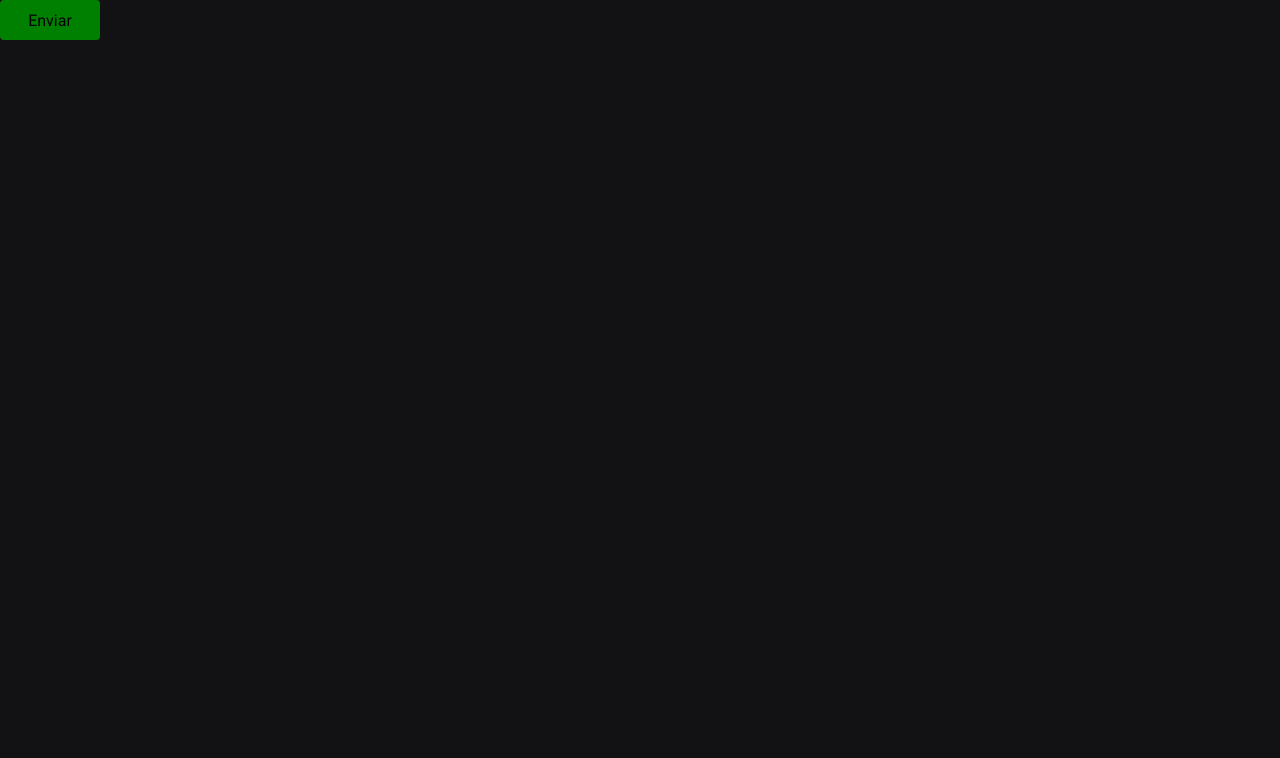
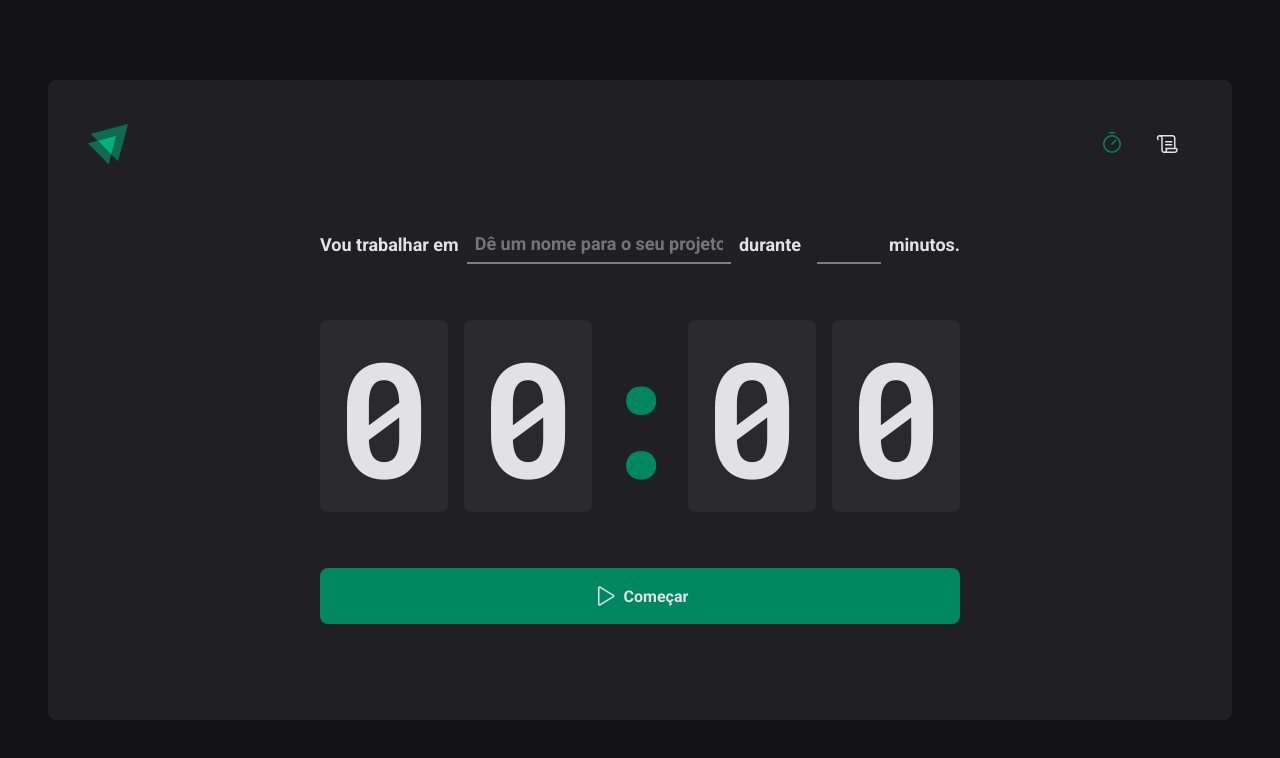
Before and after one commit to gustavobtflores/pomodoro-rocket, a React (Vite) app: page / in a window 1280 px wide. Shown: the top 758 px of the page. Built offline with nearby package versions, Linux system fonts and the light colour scheme.

Commit message:
Adds app routes with react-router-dom; Home and History structure (HTML + CSS) complete;

```diff
--- a/package.json
+++ b/package.json
@@ -10,8 +10,12 @@
     "lint": "eslint src --ext .ts,.tsx"
   },
   "dependencies": {
+    "eslint-plugin-prettier": "^4.2.1",
+    "phosphor-react": "^1.4.1",
+    "prettier": "^2.7.1",
     "react": "^18.2.0",
     "react-dom": "^18.2.0",
+    "react-router-dom": "^6.3.0",
     "styled-components": "^5.3.5"
   },
   "devDependencies": {
--- a/src/App.tsx
+++ b/src/App.tsx
@@ -1,13 +1,16 @@
 import { ThemeProvider } from 'styled-components'
-import { Button } from './components/Button'
 import { GlobalStyle } from './styles/global'
 import { defaultTheme } from './styles/themes/default'
+import { BrowserRouter } from 'react-router-dom'
+import { Router } from './Router'
 
 function App() {
   return (
     <ThemeProvider theme={defaultTheme}>
+      <BrowserRouter>
+        <Router />
+      </BrowserRouter>
       <GlobalStyle />
-      <Button variant="success" />
     </ThemeProvider>
   )
 }
--- /dev/null
+++ b/src/Router.tsx
@@ -0,0 +1,15 @@
+import { Routes, Route } from 'react-router-dom'
+import { Home } from './pages/Home'
+import { History } from './pages/History'
+import { DefaultLayout } from './layouts/DefaultLayout'
+
+export function Router() {
+  return (
+    <Routes>
+      <Route path="/" element={<DefaultLayout />}>
+        <Route path="/" element={<Home />} />
+        <Route path="/history" element={<History />} />
+      </Route>
+    </Routes>
+  )
+}
--- /dev/null
+++ b/src/components/Header/index.tsx
@@ -0,0 +1,20 @@
+import { HeaderContainer } from './styles'
+import { Timer, Scroll } from 'phosphor-react'
+import igniteLogo from '../../assets/logo.svg'
+import { NavLink } from 'react-router-dom'
+
+export function Header() {
+  return (
+    <HeaderContainer>
+      <img src={igniteLogo} alt="" />
+      <nav>
+        <NavLink to="/" title="Timer">
+          <Timer size={24} />
+        </NavLink>
+        <NavLink to="/history" title="Histórico">
+          <Scroll size={24} />
+        </NavLink>
+      </nav>
+    </HeaderContainer>
+  )
+}
--- /dev/null
+++ b/src/components/Header/styles.ts
@@ -0,0 +1,36 @@
+import styled from 'styled-components'
+
+export const HeaderContainer = styled.div`
+  display: flex;
+  justify-content: space-between;
+  align-items: center;
+
+  nav {
+    display: flex;
+    gap: 0.5rem;
+
+    a {
+      width: 3rem;
+      height: 3rem;
+
+      display: flex;
+      justify-content: center;
+      align-items: center;
+
+      color: ${(props) => props.theme['gray-100']};
+
+      border-top: 3px solid transparent;
+      border-bottom: 3px solid transparent;
+
+      transition: border 0.2s ease;
+
+      &:hover {
+        border-bottom-color: ${(props) => props.theme['green-300']};
+      }
+
+      &.active {
+        color: ${(props) => props.theme['green-500']};
+      }
+    }
+  }
+`
--- /dev/null
+++ b/src/layouts/DefaultLayout/index.tsx
@@ -0,0 +1,12 @@
+import { Outlet } from 'react-router-dom'
+import { Header } from '../../components/Header'
+import { LayoutContainer } from './styles'
+
+export function DefaultLayout() {
+  return (
+    <LayoutContainer>
+      <Header />
+      <Outlet />
+    </LayoutContainer>
+  )
+}
--- /dev/null
+++ b/src/layouts/DefaultLayout/styles.ts
@@ -0,0 +1,14 @@
+import styled from 'styled-components'
+
+export const LayoutContainer = styled.div`
+  max-width: 74rem;
+  height: calc(100vh - 10rem);
+  margin: 5rem auto;
+  padding: 2.5rem;
+
+  background: ${(props) => props.theme['gray-800']};
+  border-radius: 8px;
+
+  display: flex;
+  flex-direction: column;
+`
--- /dev/null
+++ b/src/pages/History/index.tsx
@@ -0,0 +1,30 @@
+import { HistoryContainer, HistoryList } from './styles'
+
+export function History() {
+  return (
+    <HistoryContainer>
+      <h1>Meu histórico</h1>
+
+      <HistoryList>
+        <table>
+          <thead>
+            <tr>
+              <th>Tarefa</th>
+              <th>Duração</th>
+              <th>Início</th>
+              <th>Status</th>
+            </tr>
+          </thead>
+          <tbody>
+            <tr>
+              <td>Tarefa</td>
+              <td>20 minutos</td>
+              <td>Há 2 meses</td>
+              <td>Concluído</td>
+            </tr>
+          </tbody>
+        </table>
+      </HistoryList>
+    </HistoryContainer>
+  )
+}
--- /dev/null
+++ b/src/pages/History/styles.ts
@@ -0,0 +1,62 @@
+import styled from 'styled-components'
+
+export const HistoryContainer = styled.main`
+  flex: 1;
+  padding: 3.5rem;
+
+  display: flex;
+  flex-direction: column;
+
+  h1 {
+    font-size: 1.5rem;
+    color: ${(props) => props.theme['gray-100']};
+  }
+`
+
+export const HistoryList = styled.div`
+  flex: 1;
+  overflow: auto;
+  margin-top: 1rem;
+
+  table {
+    width: 100%;
+    border-collapse: collapse;
+    min-width: 600px;
+
+    th {
+      background-color: ${(props) => props.theme['gray-600']};
+      padding: 1rem;
+      text-align: left;
+      font-size: 0.875rem;
+      color: ${(props) => props.theme['gray-100']};
+      line-height: 1.6;
+
+      &:first-child {
+        border-top-left-radius: 8px;
+        padding-left: 1.5rem;
+      }
+
+      &:last-child {
+        border-top-right-radius: 8px;
+        padding-right: 1.5rem;
+      }
+    }
+
+    td {
+      background-color: ${(props) => props.theme['gray-700']};
+      border-top: 4px solid ${(props) => props.theme['gray-800']};
+      padding: 1rem;
+      font-size: 0.875rem;
+      line-height: 1.6;
+
+      &:first-child {
+        padding-left: 1.5rem;
+        width: 50%;
+      }
+
+      &:last-child {
+        padding-right: 1.5rem;
+      }
+    }
+  }
+`
--- /dev/null
+++ b/src/pages/Home/index.tsx
@@ -0,0 +1,55 @@
+import { Play } from 'phosphor-react'
+import {
+  CountdownContainer,
+  FormContainer,
+  HomeContainer,
+  MinutesAmountInput,
+  Separator,
+  StartCountdownButton,
+  TaskInput,
+} from './styles'
+
+export function Home() {
+  return (
+    <HomeContainer>
+      <form>
+        <FormContainer>
+          <label htmlFor="task">Vou trabalhar em</label>
+          <TaskInput
+            id="task"
+            list="task-suggestions"
+            placeholder="Dê um nome para o seu projeto"
+          />
+          <datalist id="task-suggestions">
+            <option value="Projeto 1"></option>
+            <option value="Projeto 2"></option>
+            <option value="Projeto 3"></option>
+          </datalist>
+          <span>durante</span>
+          <label htmlFor="time"></label>
+          <MinutesAmountInput
+            type="number"
+            id="secondsAmount"
+            step={5}
+            min={5}
+            max={60}
+          />
+          <span>minutos.</span>
+        </FormContainer>
+
+        <CountdownContainer>
+          <span>0</span>
+          <span>0</span>
+          <Separator>:</Separator>
+          <span>0</span>
+          <span>0</span>
+        </CountdownContainer>
+
+        <StartCountdownButton type="submit">
+          <Play size={24} />
+          Começar
+        </StartCountdownButton>
+      </form>
+    </HomeContainer>
+  )
+}
--- /dev/null
+++ b/src/pages/Home/styles.ts
@@ -0,0 +1,111 @@
+import styled from 'styled-components'
+
+export const HomeContainer = styled.main`
+  flex: 1;
+
+  display: flex;
+  flex-direction: column;
+  justify-content: center;
+  align-items: center;
+
+  form {
+    display: flex;
+    flex-direction: column;
+    align-items: center;
+    gap: 3.5rem;
+  }
+`
+
+export const FormContainer = styled.div`
+  width: 100%;
+  display: flex;
+  align-items: center;
+  justify-content: center;
+  gap: 0.5rem;
+
+  color: ${(props) => props.theme['gray-100']};
+  font-size: 1.125rem;
+  font-weight: bold;
+  flex-wrap: wrap;
+`
+
+const BaseInput = styled.input`
+  background: transparent;
+  border: 0;
+  height: 2.5rem;
+  border-bottom: 2px solid ${(props) => props.theme['gray-500']};
+  font-weight: bold;
+  font-size: 1.125rem;
+  padding: 0 0.5rem;
+  color: ${(props) => props.theme['gray-100']};
+
+  &:focus {
+    box-shadow: none;
+    border-color: ${(props) => props.theme['green-500']};
+  }
+`
+
+export const TaskInput = styled(BaseInput)`
+  flex: 1;
+
+  &::-webkit-calendar-picker-indicator {
+    display: none !important;
+  }
+`
+
+export const MinutesAmountInput = styled(BaseInput)`
+  width: 4rem;
+`
+
+export const CountdownContainer = styled.div`
+  font-family: 'Roboto Mono', monospace;
+  font-size: 10rem;
+  line-height: 8rem;
+  color: ${(props) => props.theme['gray-100']};
+
+  display: flex;
+  gap: 1rem;
+
+  span {
+    background: ${(props) => props.theme['gray-700']};
+    padding: 2rem 1rem;
+    border-radius: 8px;
+  }
+`
+
+export const Separator = styled.div`
+  padding: 2rem 0;
+  color: ${(props) => props.theme['green-500']};
+
+  width: 4rem;
+  overflow: hidden;
+  display: flex;
+  justify-content: center;
+`
+
+export const StartCountdownButton = styled.button`
+  width: 100%;
+  border: 0;
+  padding: 1rem;
+  border-radius: 8px;
+
+  display: flex;
+  align-items: center;
+  justify-content: center;
+
+  cursor: pointer;
+  gap: 0.5rem;
+  font-weight: bold;
+
+  background: ${(props) => props.theme['green-500']};
+  color: ${(props) => props.theme['gray-100']};
+
+  &:not(:disabled):hover {
+    background: ${(props) => props.theme['green-700']};
+  }
+
+  &:disabled {
+    opacity: 0.7;
+    cursor: not-allowed;
+  }
+`
--- a/src/styles/global.ts
+++ b/src/styles/global.ts
@@ -15,6 +15,7 @@
   body {
     background: ${(props) => props.theme['gray-900']};
     color: ${(props) => props.theme['gray-300']};
+    -webkit-font-smoothing: antialiased;
   }
 
   body, input, textarea, button {
```
Also changed, not shown: src/assets/logo.svg (added), 1 other file (tests, documents, lock files or other folders).
